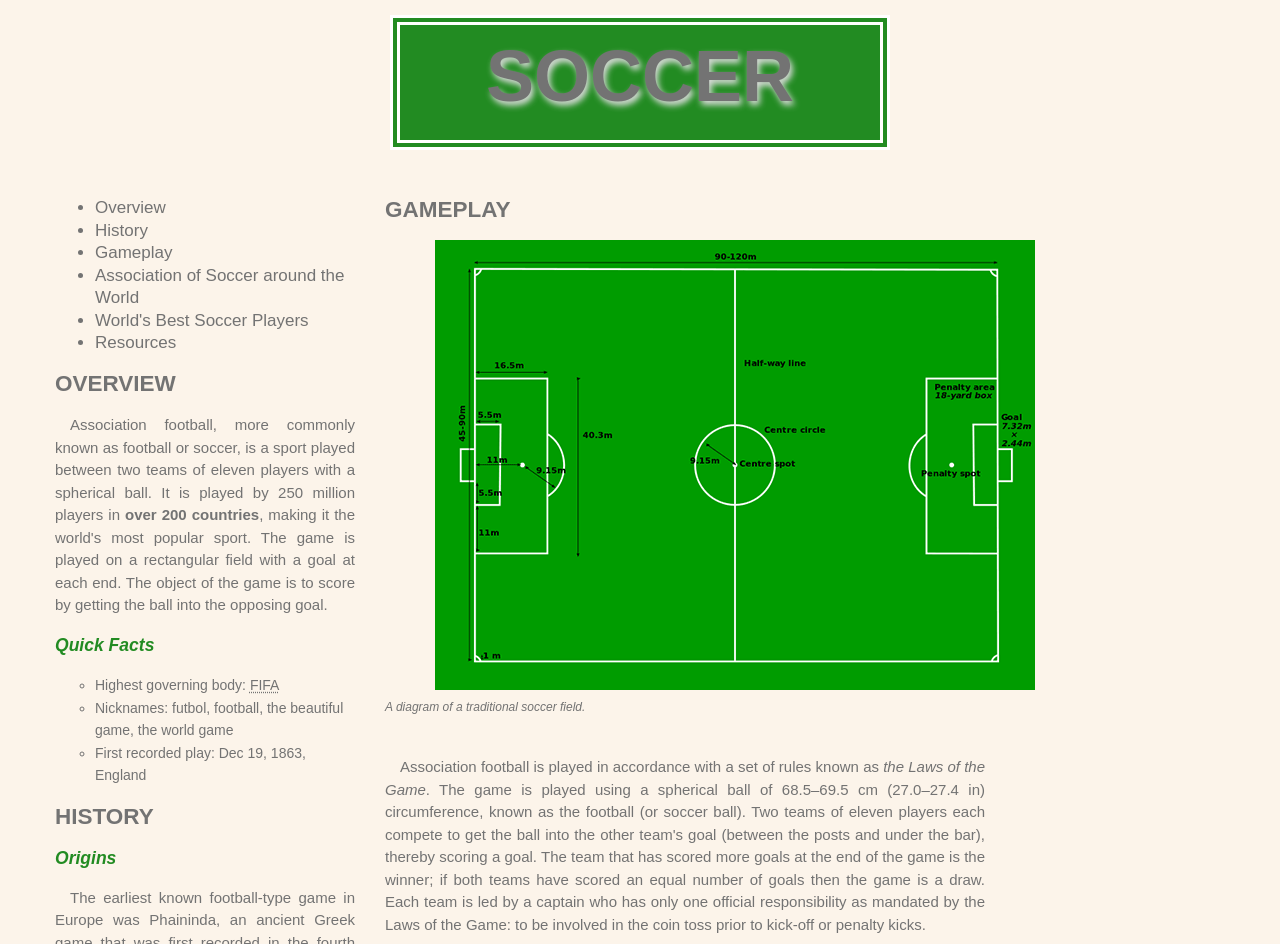
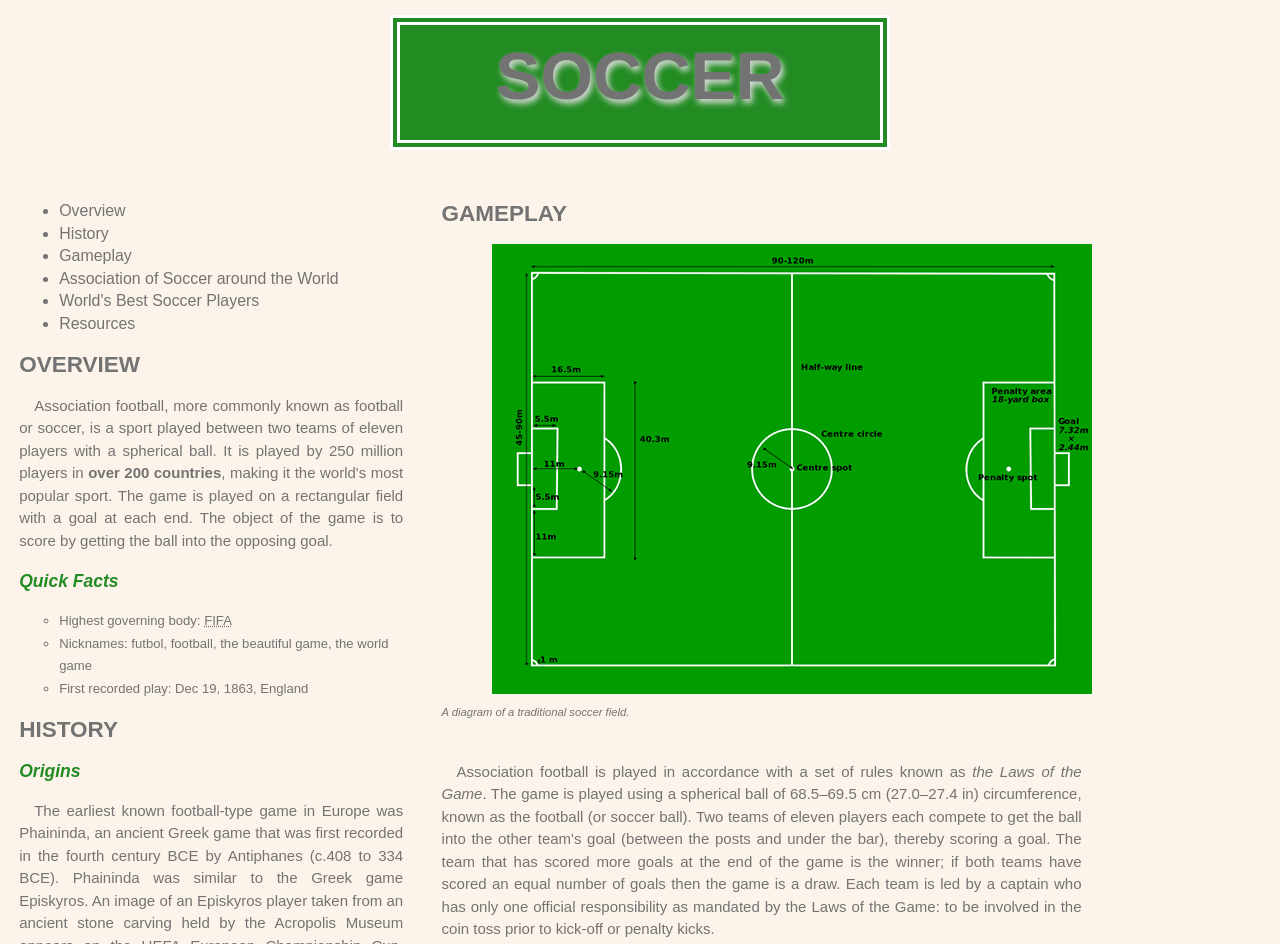
Before and after one commit to srdegarmo/dws1, a plain HTML site: page WK3/DeGarmo-Sirena-Project3/index.html in a window 1280 px wide. Shown: the top 944 px of the page. Drawn offline with Linux system fonts and the light colour scheme.

Commit message:
Convert to liquid layout
Change px values to percentages
Change font size values to ems

```diff
--- a/WK3/DeGarmo-Sirena-Project3/css/styles.css
+++ b/WK3/DeGarmo-Sirena-Project3/css/styles.css
@@ -3,10 +3,10 @@ body {
 	font-family: Arial, Helvetica sans-serif;
 	line-height: 1.5em;
 	text-align: justify;
-	font-size: 15px;
+	font-size: 0.9375em;
 	color: #737373;
 	background-color: rgba(250, 235, 215, 0.5);
-	width: 1200px;
+	width: 100%;
 	margin-left: auto;
 	margin-right: auto;
 }
@@ -37,7 +37,7 @@ h1{
 	width: 400px;
 	height:35px;
 	background-color: #228B22;
-	font-size: 72px;
+	font-size: 4.5em;
 	color: ffffff;
 	text-align: center;
 	text-transform: uppercase;
@@ -50,7 +50,7 @@ h1{
 /*	MAIN NAV (ul w/ ID = #MainNav)
 INCLUDE CSS FOR ACTIVE/VIEWED/UNVIEWED/HOVER STYLES	*/
 #MainNav{
-	font-size: 17px;
+	font-size: 1.0625em;
 	list-style-type: disc;
 }
 
@@ -72,7 +72,7 @@ h3{
 /*	QUICK FACTS UL	*/
 ul{
 	text-align: left;
-	font-size: 14px;
+	font-size: 0.875em;
 	list-style-type: circle;
 }
 
@@ -91,7 +91,7 @@ figure {
 
 /*	FIGCAPTION	*/
 figcaption {
-	font-size: 12px;
+	font-size: 0.75em;
 	font-style: italic;
 }
 
@@ -102,26 +102,21 @@ ol{
 
 /*	LINK TO TOP (<A HREF="">)	*/
 p a {
-	font-size: 13px
+	font-size: 0.8125em;
 	font-weight: bold;
 	text-transform: uppercase;
 }
 /* COLUMNS */
 .column1 {
 	float: left;
-	width: 300px;
-	margin: 10px;
-	padding: 5px;
+	width: 30%;
+	margin: 1%;
+	padding: 0.5%;
 }
 
 .column2 {
 	float: left;
-	width: 600px;
-	margin: 10px;
-	padding: 5px;
+	width: 50%;
+	margin: 1%;
+	padding: 0.5%;
 }
-
-/* SOCCER FIELD IMAGE */
-#field{
-	veritacl-align: middle;
-}
```
